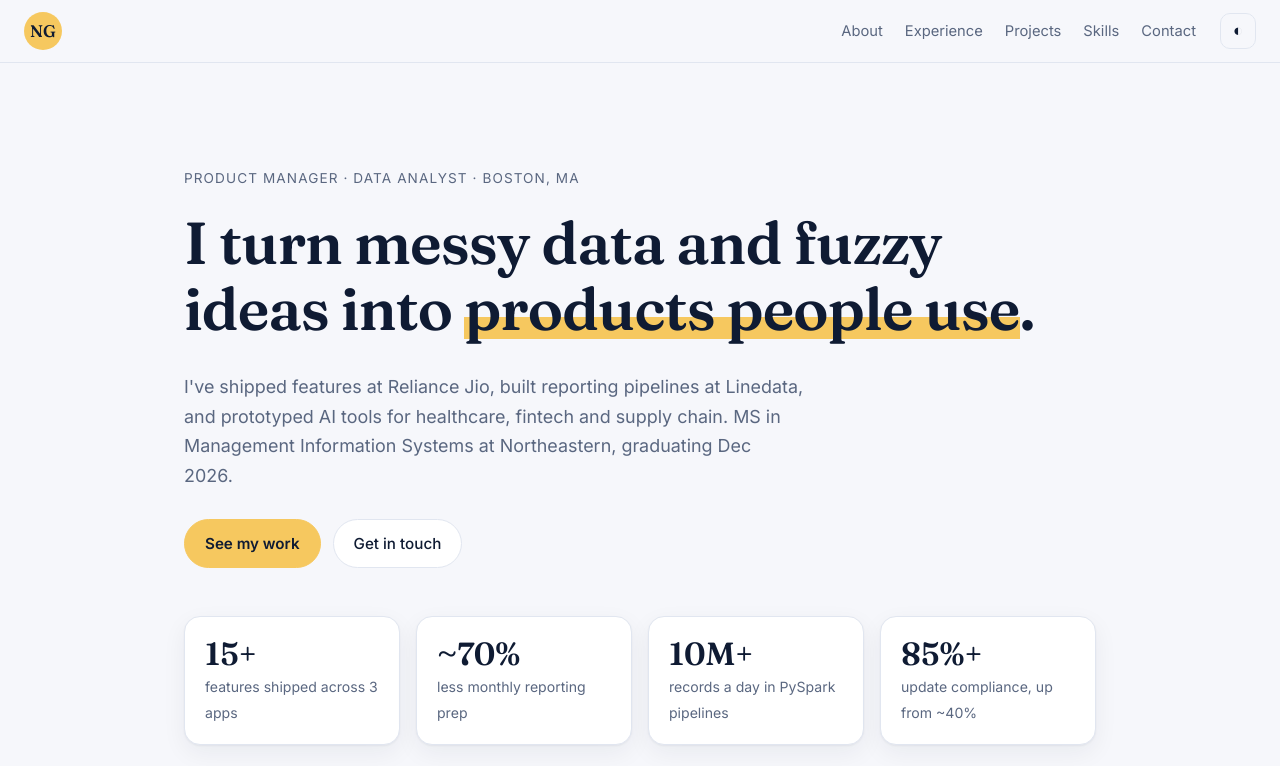
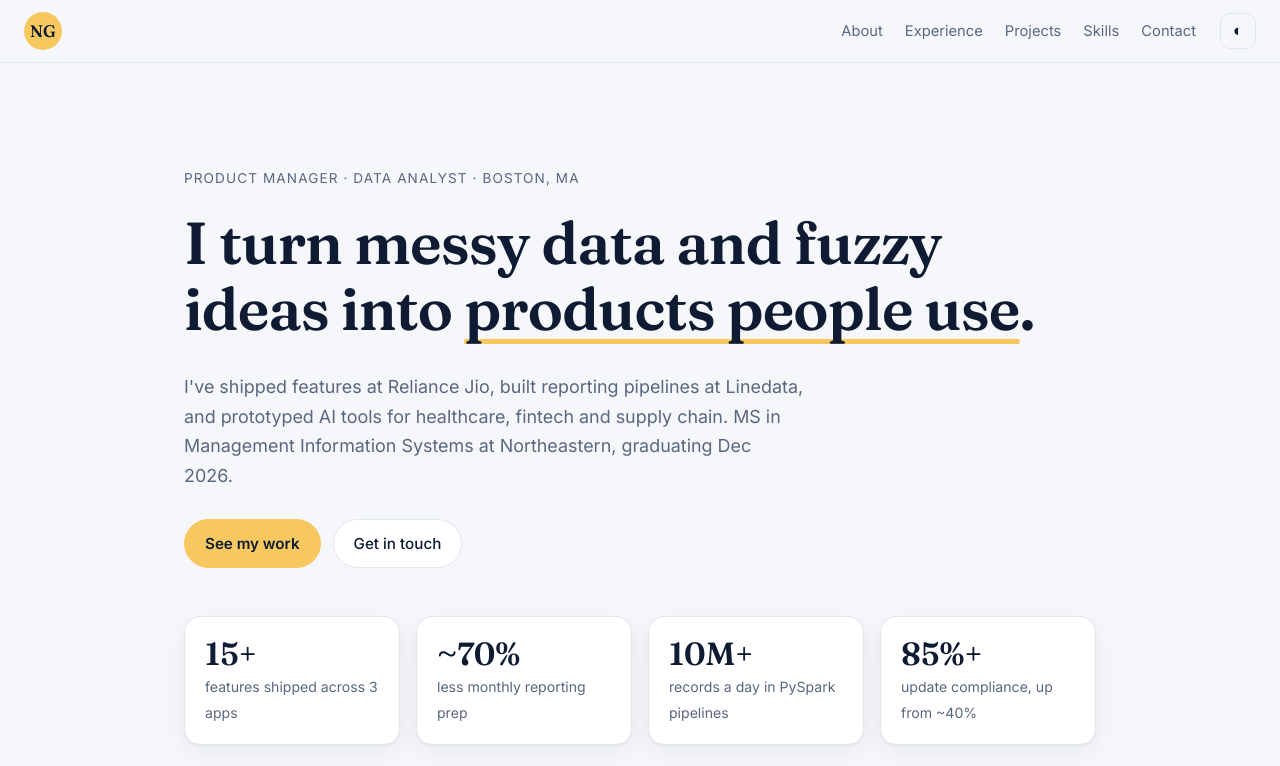
Before and after one commit to neha-ganeshe4/neha-ganeshe4.github.io, a plain HTML site: page index.html in a window 1280 px wide. Shown: the top 766 px of the page. Drawn offline with Linux system fonts and the light colour scheme.

Commit message:
Fix heading highlight overlapping text
Co-Authored-By: Claude Sonnet 5.5 <noreply@anthropic.com>

```diff
--- a/style.css
+++ b/style.css
@@ -28,7 +28,7 @@ h3{margin:0 0 4px;font-size:1.15rem}
 a{color:inherit}
 button{font:inherit;color:inherit}
 :focus-visible{outline:2px solid var(--gold);outline-offset:3px}
-.mark{background:linear-gradient(transparent 62%,var(--gold) 62%,var(--gold) 92%,transparent 92%)}
+.mark{text-decoration:underline;text-decoration-color:var(--gold);text-decoration-thickness:.09em;text-underline-offset:.16em;text-decoration-skip-ink:none}
 .eyebrow{color:var(--muted);font-size:.85rem;letter-spacing:.08em;text-transform:uppercase;margin:0}
 .lead{font-size:1.12rem;color:var(--muted);max-width:620px}
 .sub{color:var(--muted);font-size:.92rem;margin:0 0 10px}
```
